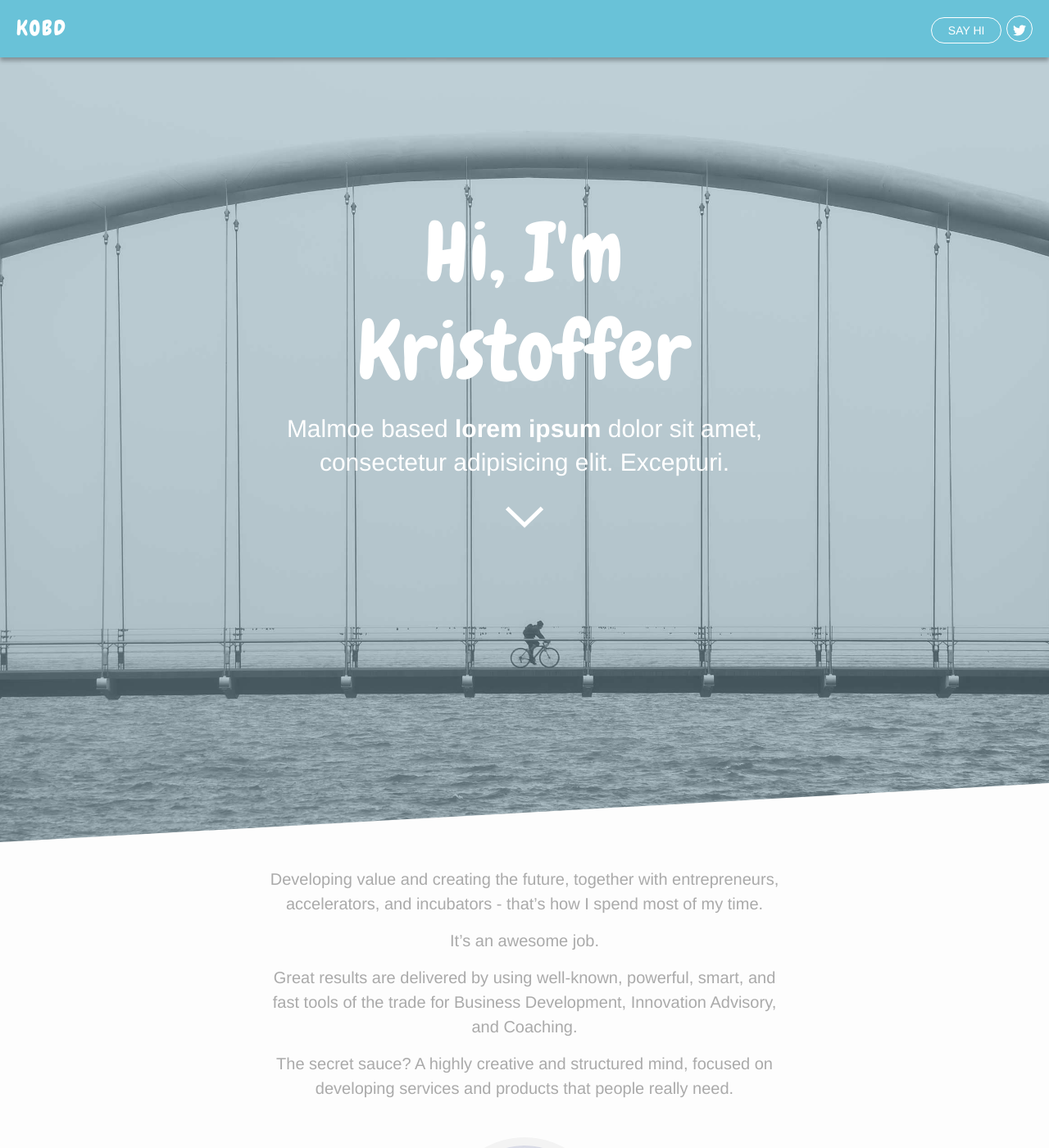
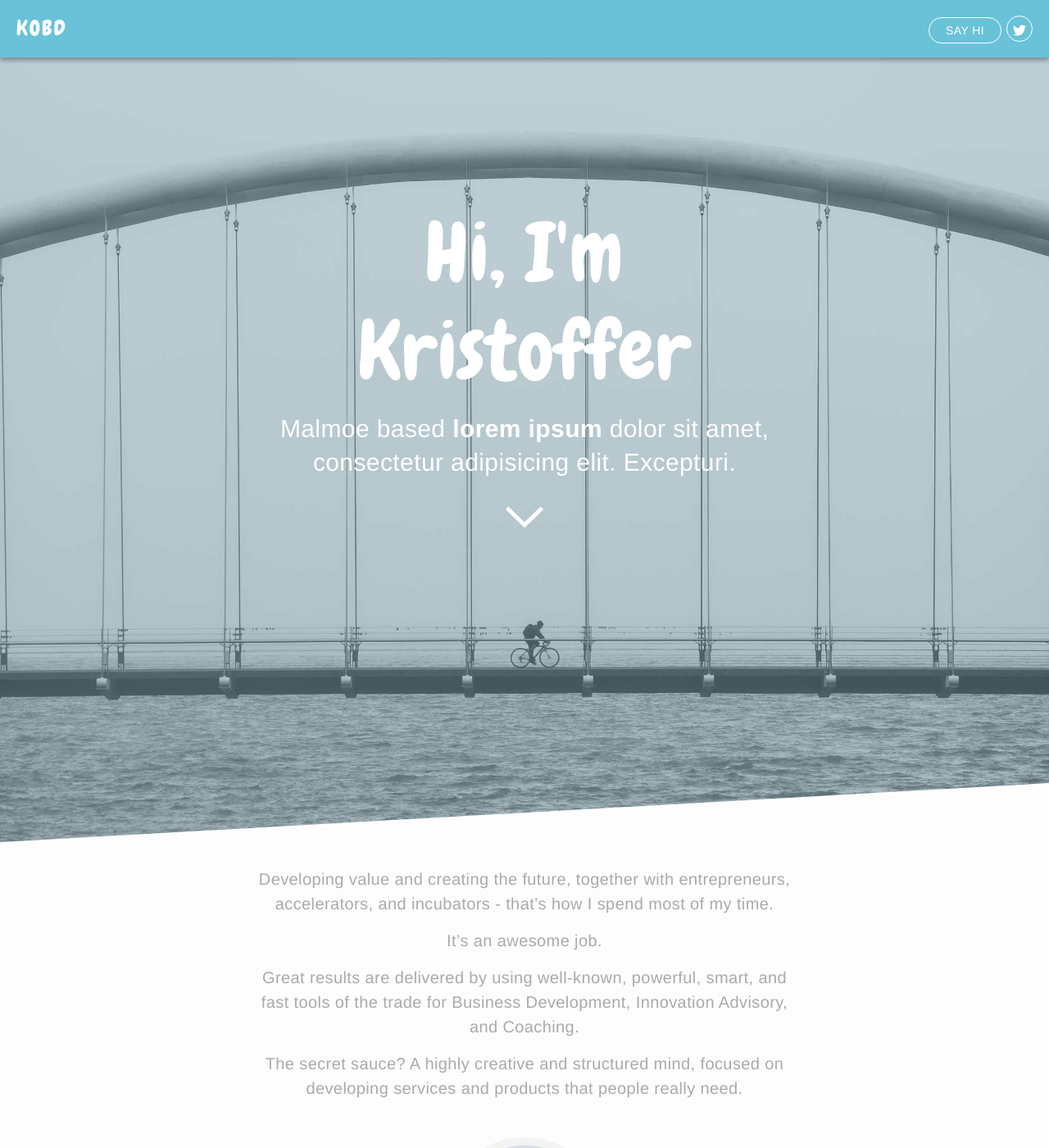
Before and after one commit to thomaswaern/krol, a Jekyll site: the page built from index.md, in a window 1280 px wide and 1400 px high. Shown: the whole window at 82% size. Built offline with Jekyll 4.4.1, drawn with Linux system fonts in a browser that asks for light colours.

Commit message:
Font size

```diff
--- a/_includes/footer.html
+++ b/_includes/footer.html
@@ -2,6 +2,7 @@
 
   <div class="wrapper">
 
+    <h4 class="title">Let's talk</h4>
 
     <p>Curious to know more about how I can contribute to the development of your business?</p>
 
--- a/_sass/_base.scss
+++ b/_sass/_base.scss
@@ -29,6 +29,8 @@
     color: $text-color;
     background-color: $background-color;
     -webkit-text-size-adjust: 100%;
+    letter-spacing:0.02em;
+
 
     @include media-query($on-laptop) {
         font-size: $base-font-size;
--- a/_sass/_layout.scss
+++ b/_sass/_layout.scss
@@ -134,12 +134,20 @@
     padding: $spacing-unit 0;
     position:relative;
     color:white;
-    font-size:0.8em;
+
+
+    .title{
+        font-size:30px;
+        line-height:1.2em;
+        font-family: 'Chewy', cursive;
+        letter-spacing: 1.2px;
+    }
 
     .email, .phone{
 
         display:inline-block;
         padding:0 10px;
+
 
         a, a:link, a:hover, a:visited{
             color:white;
```
